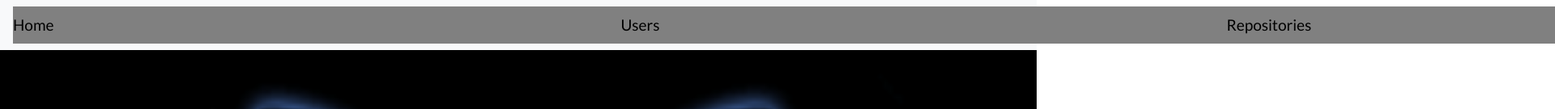
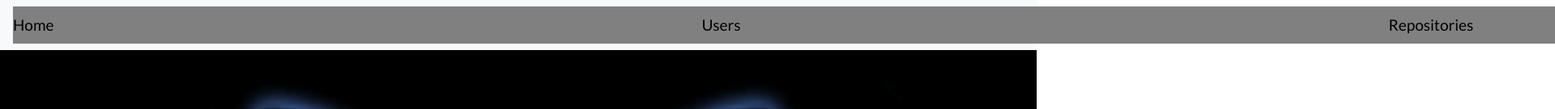
Before and after one commit to EmmanuelWanzala/Angularproject, an Angular app: page / in a window 1280 px wide. Shown: the top 135 px of the page at 81% size, 1920 px wide, since content can reach past the window. Built offline with nearby package versions, Linux system fonts and the light colour scheme.

Commit message:
debbuged

```diff
--- a/src/app/app.component.css
+++ b/src/app/app.component.css
@@ -47,7 +47,7 @@ a {
 .nav-item .nav-link{
   color:black;
   background-color:grey;
-  padding-right: 700px;
+  padding-right: 800px;
   padding-left: 0px;
 }
 a:hover,
```
